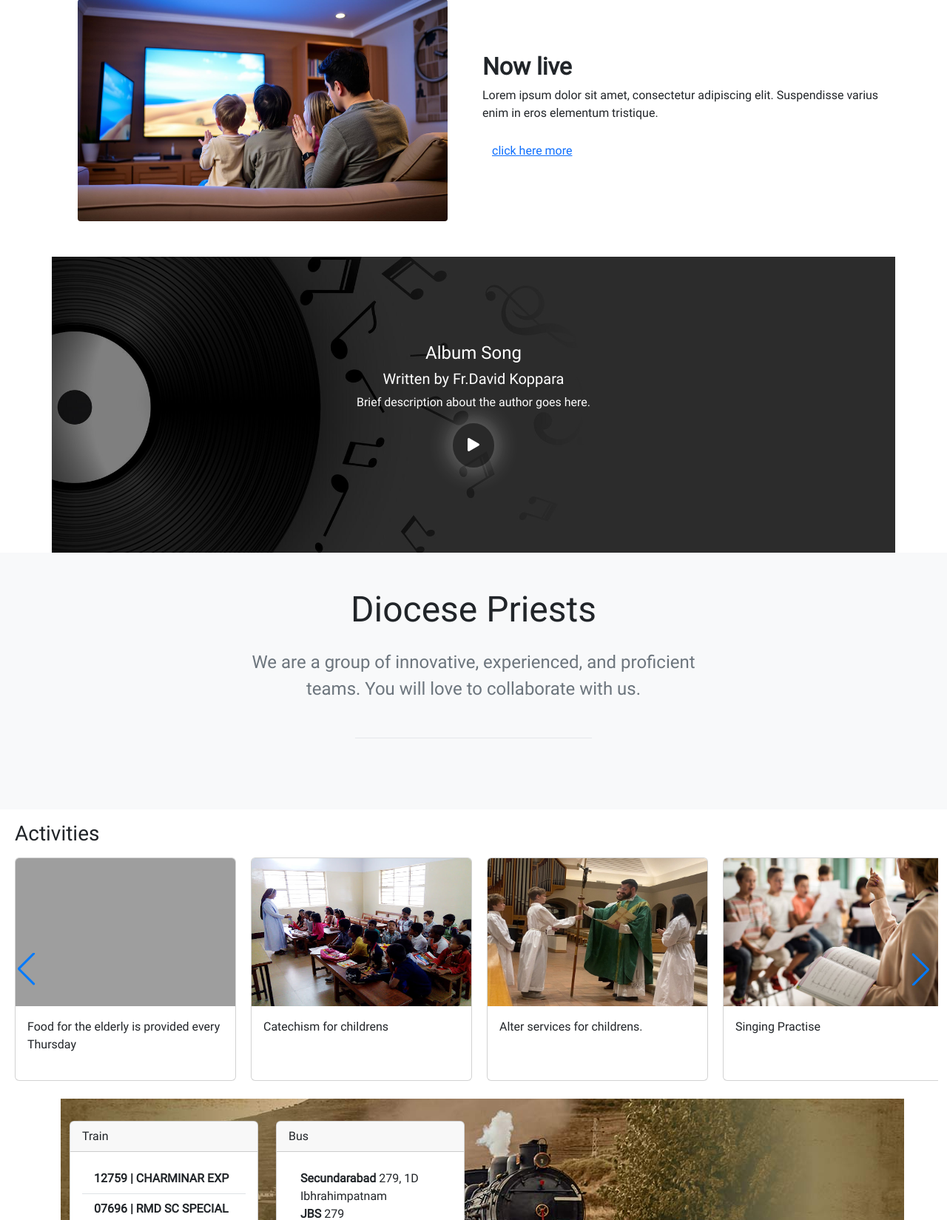
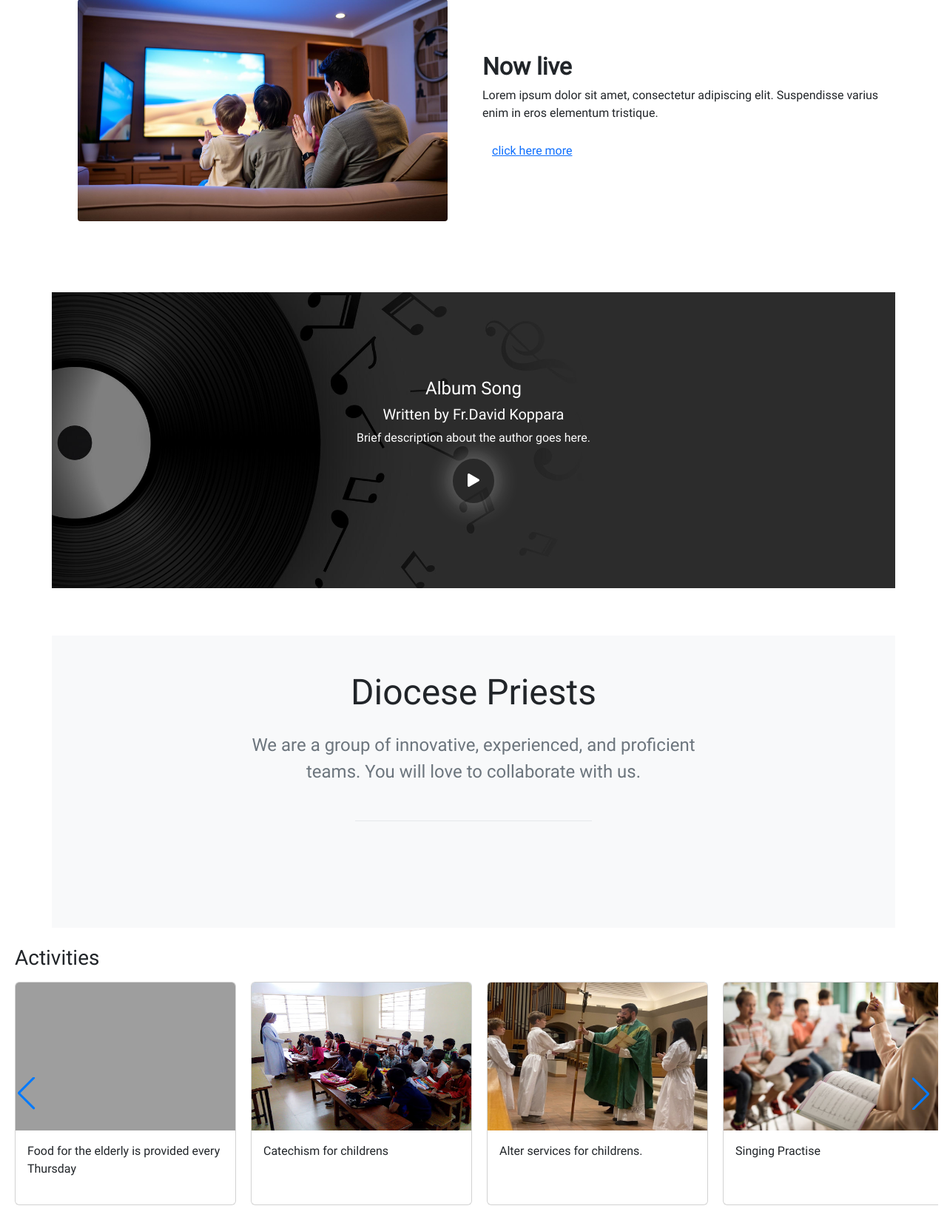
Before and after one commit to vidyasagar8374/infant, a Laravel app: page / in a window 1280 px wide. Shown: the part 969-2618 px from the top of the page at 74% size. Run offline with Laravel 12, Linux system fonts and the light colour scheme; data that the repository does not hold is empty; grey boxes are pictures that could not be loaded.

Commit message:
added new changes in index

```diff
--- a/resources/views/welcome.blade.php
+++ b/resources/views/welcome.blade.php
@@ -223,14 +223,14 @@
 </swiper-container>
 </div>
 
-  </section>
+</section>
 @endif
    <!-- ==========================================End Posts========================================== -->
 
 
 
   <!-- album song -->
-  <section>
+  <section class="pt-5 pb-5">
   <div class="container" style="background-image: url('{{ asset('inpageimages/album-song-infant-jesus.jpg') }}'); background-size: cover; background-position: center; height: 400px; display: flex; align-items: center; justify-content: center; position: relative;">
     <!-- Dark Overlay for Better Text Readability -->
     <div class="overlay" style="position: absolute; top: 0; left: 0; right: 0; bottom: 0; background-color: rgba(0, 0, 0, 0.5);"></div>
@@ -272,18 +272,18 @@
 
   <!-- start Teams -->
     <!-- Team 1 - Bootstrap Brain Component -->
-<section class="bg-light py-3 py-md-5 py-xl-8 mb-3">
-  <div class="container">
-    <div class="row justify-content-md-center">
+<section class="pt-3 pb-3">
+  <div class="container bg-light">
+    <div class="row justify-content-md-center pt-5 pb-5">
       <div class="col-12 col-md-10 col-lg-8 col-xl-7 col-xxl-6">
         <h2 class="mb-4 display-5 text-center">Diocese Priests</h2>
         <p class="text-secondary mb-5 text-center lead fs-4">We are a group of innovative, experienced, and proficient teams. You will love to collaborate with us.</p>
         <hr class="w-50 mx-auto mb-5 mb-xl-9 border-dark-subtle">
       </div>
     </div>
-  </div>
 
-  <div class="container overflow-hidden infantparish">
+
+  <div class="container overflow-hidden infantparish pb-5">
     <div class="row gy-4 gy-lg-0 gx-xxl-5">
       @foreach($parishlists as $parishlist)
       <div class="col-12 col-md-6 col-lg-3">
@@ -311,6 +311,8 @@
       </div>
       @endforeach
     </div>
+  </div>
+
   </div>
 </section>
   <!-- Ends  Teams -->
```
